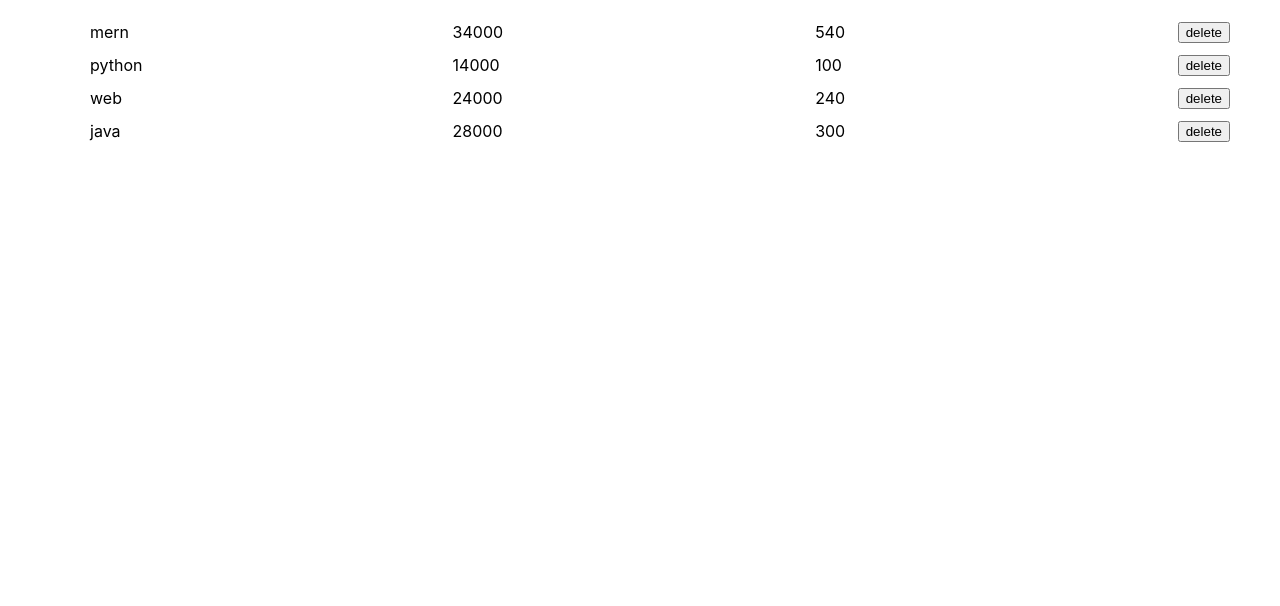
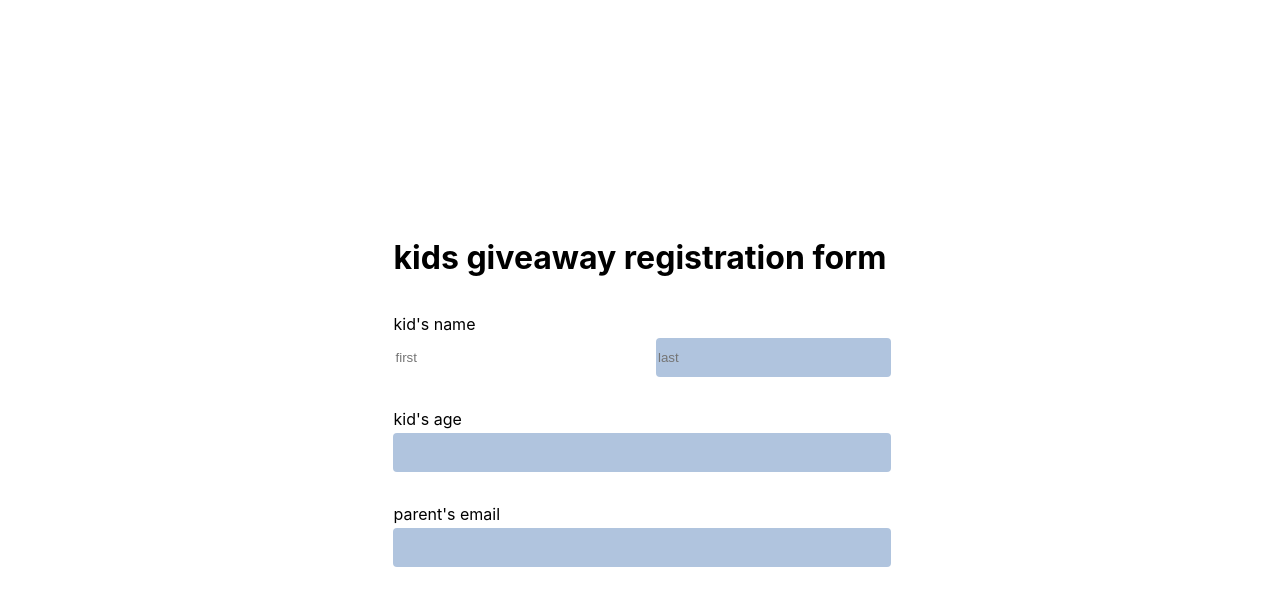
Before and after one commit to mukilathuruv-fz/frenzo-react-6, a React (Create React App) app: page / in a window 1280 px wide. Shown: the top 606 px of the page. Built offline with nearby package versions, Linux system fonts and the light colour scheme.

Commit message:
form task

```diff
--- a/src/App.js
+++ b/src/App.js
@@ -1,9 +1,9 @@
 import "./App.css";
-import Courses from "./components/courses/Courses";
+import Form from "./components/form/Form";
 function App() {
   return (
     <div className="App">
-      <Courses />
+      <Form />
     </div>
   );
 }
--- a/src/components/courses/Courses.jsx
+++ b/src/components/courses/Courses.jsx
@@ -10,7 +10,7 @@ const courseList = [
 const Courses = () => {
   const [courses, setCourses] = useState(courseList);
   const handleDelete = id => {
-    const updatedCourse = courses.filter(course => course.id !== id);
+    const updatedCourse = courses.filter(course => course.id === id);
     setCourses(updatedCourse);
   };
   return (
--- /dev/null
+++ b/src/components/form/Form.jsx
@@ -0,0 +1,19 @@
+import Input from "./Input";
+import "./form.css";
+const Form = () => {
+  return (
+    <div>
+      <form className="grid place-content-center h-screen">
+        <h1>kids giveaway registration form</h1>
+        <div className="grid grid-col-2 gap-2">
+          <Input label={"kid's name"} placeHolder="first" rounded />
+          <Input placeHolder="last" bg="blue" rounded />
+        </div>
+        <Input label={"kid's age"} bg="blue" rounded />
+        <Input label={"parent's email"} bg="blue" rounded />
+      </form>
+    </div>
+  );
+};
+
+export default Form;
--- /dev/null
+++ b/src/components/form/Input.jsx
@@ -0,0 +1,22 @@
+const Input = ({
+  label,
+  placeHolder = "",
+  width = "full",
+  bg = "white",
+  rounded,
+}) => {
+  return (
+    <div className="flex gap-1 flex-column border justify-end items-start full py-3">
+      {label && <label>{label}</label>}
+      <input
+        type="text"
+        placeholder={placeHolder}
+        className={`inline-block ${
+          rounded ? "rounded" : ""
+        }  border-clear h-4 ${width} ${bg}`}
+      />
+    </div>
+  );
+};
+
+export default Input;
--- /dev/null
+++ b/src/components/form/form.css
@@ -0,0 +1,77 @@
+.half {
+  width: 50% !important;
+}
+
+.full {
+  width: 100% !important;
+}
+
+.h-screen {
+  height: 100vh;
+}
+
+.grid {
+  display: grid;
+}
+
+.place-content-center {
+  place-content: center;
+}
+
+.grid-col-2 {
+  grid-template-columns: 1fr 1fr;
+}
+
+.flex {
+  display: flex;
+}
+
+.flex-column {
+  flex-direction: column;
+}
+
+/* .border {
+  border: 1px solid green;
+} */
+
+.justify-end {
+  justify-content: end;
+}
+
+.items-start {
+  align-items: start;
+}
+
+.inline-block {
+  display: inline-block;
+}
+
+.gap-2 {
+  gap: 2rem
+}
+
+.py-3 {
+  padding: 1rem 0;
+
+}
+
+.border-clear {
+  border: none;
+  outline: none;
+}
+
+.blue {
+  background-color: lightsteelblue;
+}
+
+.h-4 {
+  height: 37px;
+}
+
+.rounded {
+  border-radius: 4px;
+}
+
+.gap-1 {
+  gap: 4px
+}
```
